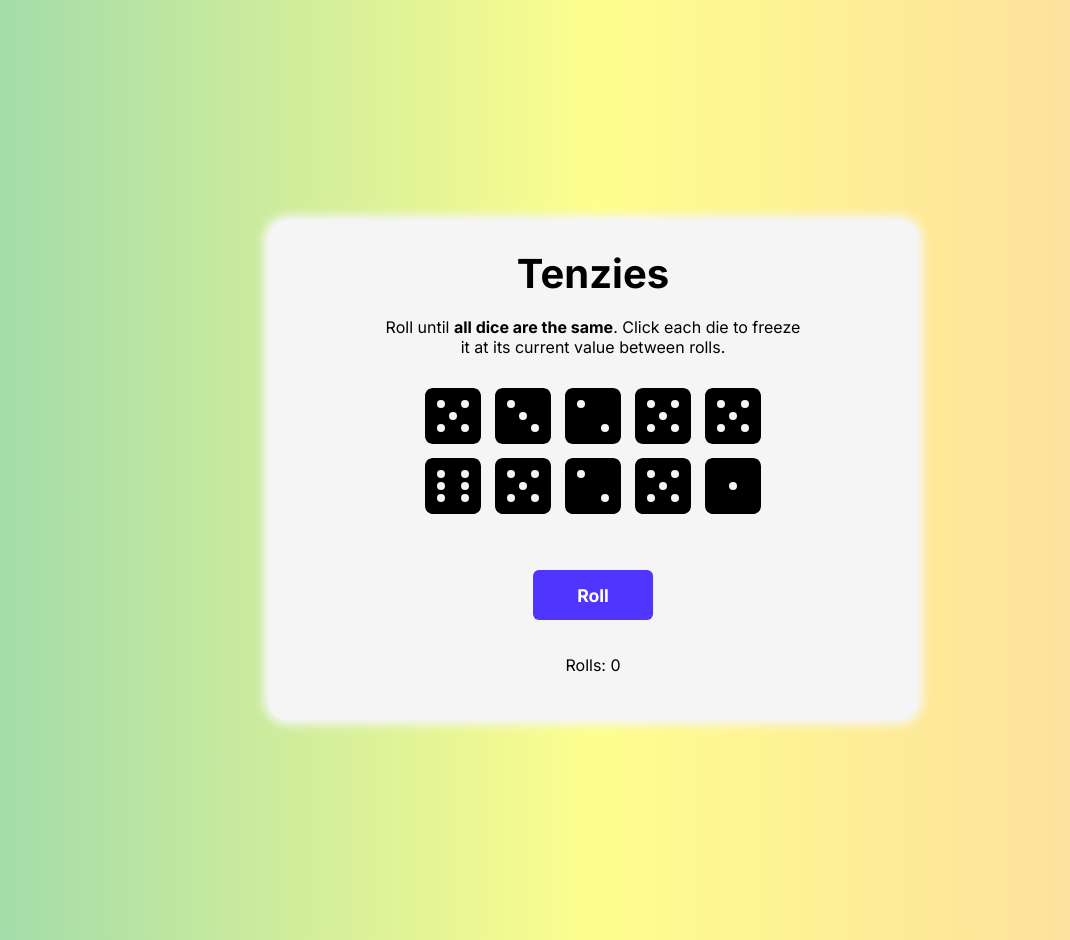
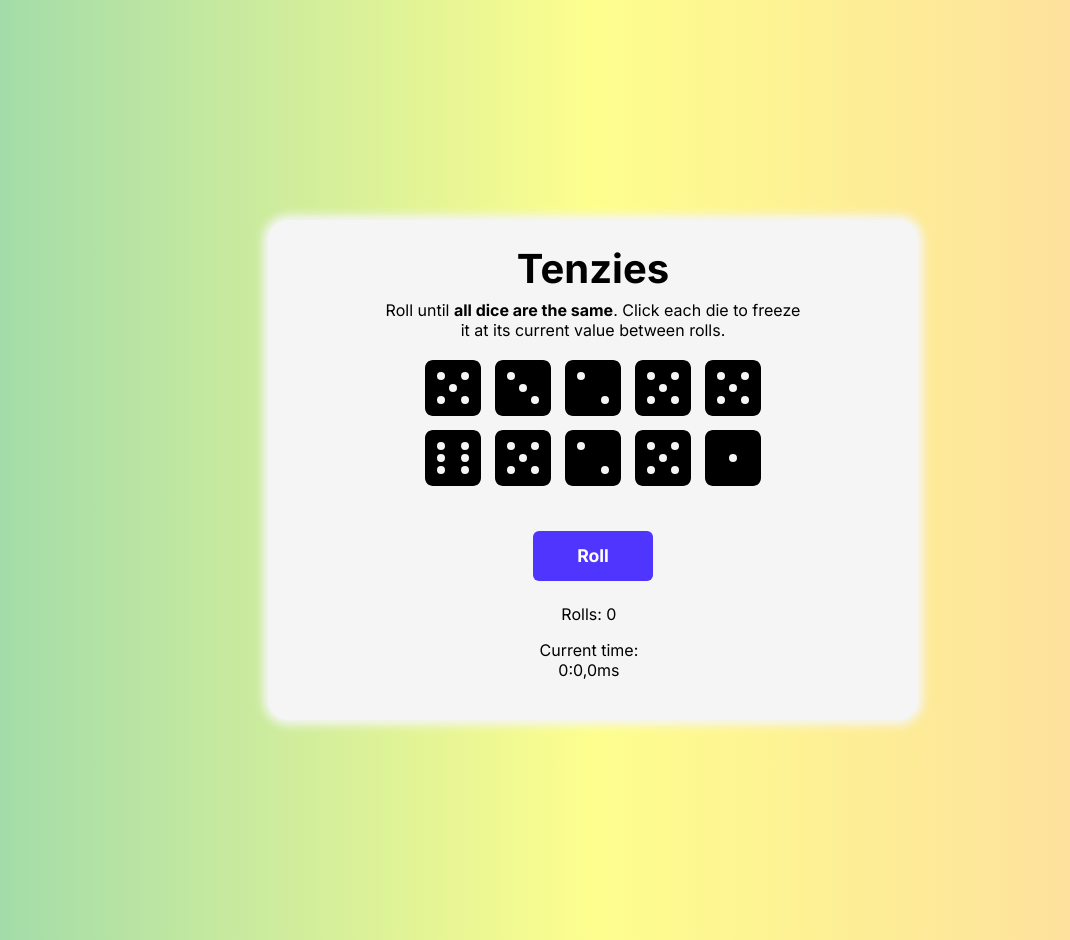
Before and after one commit to fred-gutierrez/Tenzies-Game, a React (Vite) app: page / in a window 1280 px wide. Shown: the whole page, without its empty margins (47-1117 px from the left). Built offline with nearby package versions, Linux system fonts and the light colour scheme.

Commit message:
Current time and best time works now

```diff
--- a/src/App.jsx
+++ b/src/App.jsx
@@ -1,4 +1,4 @@
-import React, { useEffect, useState } from "react";
+import React, { useRef, useEffect, useState } from "react";
 import Die from "./components/Die";
 import { nanoid } from "nanoid";
 import ReactConfetti from "react-confetti";
@@ -8,13 +8,21 @@ export default function App() {
   const [dice, setDice] = useState(allNewDice());
   const [tenzies, setTenzies] = useState(false);
   const [rolls, setRolls] = useState(0);
-  const [bestRoll, setBestRoll] = React.useState(
+  const [bestRoll, setBestRoll] = useState(
     parseInt(localStorage.getItem("bestRoll")) || 0
   );
 
-  React.useEffect(() => {
+  const [bestTime, setBestTime] = useState(
+    parseInt(localStorage.getItem("bestTime") || 0)
+  );
+
+  useEffect(() => {
     localStorage.setItem("bestRoll", bestRoll.toString());
   }, [bestRoll]);
+
+  useEffect(() => {
+    localStorage.setItem("bestTime", bestTime.toString());
+  }, [bestTime]);
 
   useEffect(() => {
     const allHeld = dice.every((die) => die.isHeld);
@@ -51,12 +59,24 @@ export default function App() {
         })
       );
     } else {
+      // FINISHED GAME
       setRolls(0);
       setTenzies(false);
       setDice(allNewDice());
+      setTimeElapsed(0);
       if (!bestRoll || rolls < bestRoll) {
         setBestRoll(rolls);
       }
+      if (!bestTime || timeElapsed < bestTime) {
+        setBestTime(timeElapsed);
+      }
+    }
+    // START TIMER
+    if (!running && tenzies === false) {
+      setRunning(true);
+      intervalId.current = setInterval(() => {
+        setTimeElapsed((time) => time + 1);
+      }, 1);
     }
   }
 
@@ -66,7 +86,39 @@ export default function App() {
         return die.id === id ? { ...die, isHeld: !die.isHeld } : die;
       })
     );
+    // START TIMER
+    if (!running) {
+      setRunning(true);
+      intervalId.current = setInterval(() => {
+        setTimeElapsed((time) => time + 1);
+      }, 1);
+    }
   }
+
+  //-------- TIMER --------//
+
+  const [timeElapsed, setTimeElapsed] = useState(0);
+  const [running, setRunning] = useState(false);
+  const intervalId = useRef(null);
+
+  const milliseconds = timeElapsed % 1000;
+  const seconds = Math.floor(timeElapsed / 1000) % 600;
+  const minutes = Math.floor(timeElapsed / 60000);
+
+  // const milliseconds = timeElapsed % 1000;
+  // const seconds = Math.floor(timeElapsed / 1000) % 600;
+  // const minutes = Math.floor(timeElapsed / 60000);
+
+  useEffect(() => {
+    if (tenzies) {
+      clearInterval(intervalId.current);
+      setTimeElapsed(timeElapsed);
+      setRunning(false);
+      // ^ This resets the timer ^
+    }
+  }, [tenzies]);
+
+  //-------- TIMER --------//
 
   return (
     <main>
@@ -91,10 +143,18 @@ export default function App() {
       <button className="roll-dice" onClick={rollDice}>
         {tenzies ? "New Game" : "Roll"}
       </button>
-      <Stats rollClicks={rolls} bestRoll={bestRoll} />
+      <Stats
+        rollClicks={rolls}
+        bestRoll={bestRoll}
+        minutes={minutes}
+        seconds={seconds}
+        milliseconds={milliseconds}
+        bestTime={bestTime}
+      />
     </main>
   );
 }
 
-// TODO: 1 - Track the time it took to win
-// TODO: 2 - Save the best time to localStorage
+// TODO: 1 - Find a way to format the minutes and seconds to 00:00
+// TODO: 2 - Make the best time display correctly (00:00,0ms)
+// TODO: 3 - Style the sections for Current and Best (Stats)
--- a/src/components/Stats.jsx
+++ b/src/components/Stats.jsx
@@ -3,9 +3,16 @@ import React from "react";
 export default function Stats(props) {
   return (
     <div className="stats-container">
-      <p>Rolls: {props.rollClicks}</p>
-      {props.bestRoll ? <div>Best rolls: {props.bestRoll}</div> : ""}
-      {/* <p>Time it took to win: {props.currentTime}</p> */}
+      <section>
+        <p>Rolls: {props.rollClicks}</p>
+        <p>
+          Current time: {props.minutes}:{props.seconds},{props.milliseconds}ms
+        </p>
+      </section>
+      <section>
+        {props.bestRoll ? <p>Best rolls: {props.bestRoll}</p> : ""}
+        {props.bestTime ? <p>Best time: {props.bestTime}</p> : ""}
+      </section>
     </div>
   );
 }
--- a/src/styles/main.css
+++ b/src/styles/main.css
@@ -72,6 +72,9 @@
 }
 .stats-container {
   text-align: center;
+  display: flex;
+  justify-content: center;
+  gap: 5%;
 }
 
 * {
--- a/src/styles/sass/_stats.scss
+++ b/src/styles/sass/_stats.scss
@@ -1,3 +1,6 @@
 .stats-container {
   text-align: center;
+  display: flex;
+  justify-content: center;
+  gap: 5%;
 }
```
Also changed, not shown: 1 other file (tests, documents, lock files or other folders).
